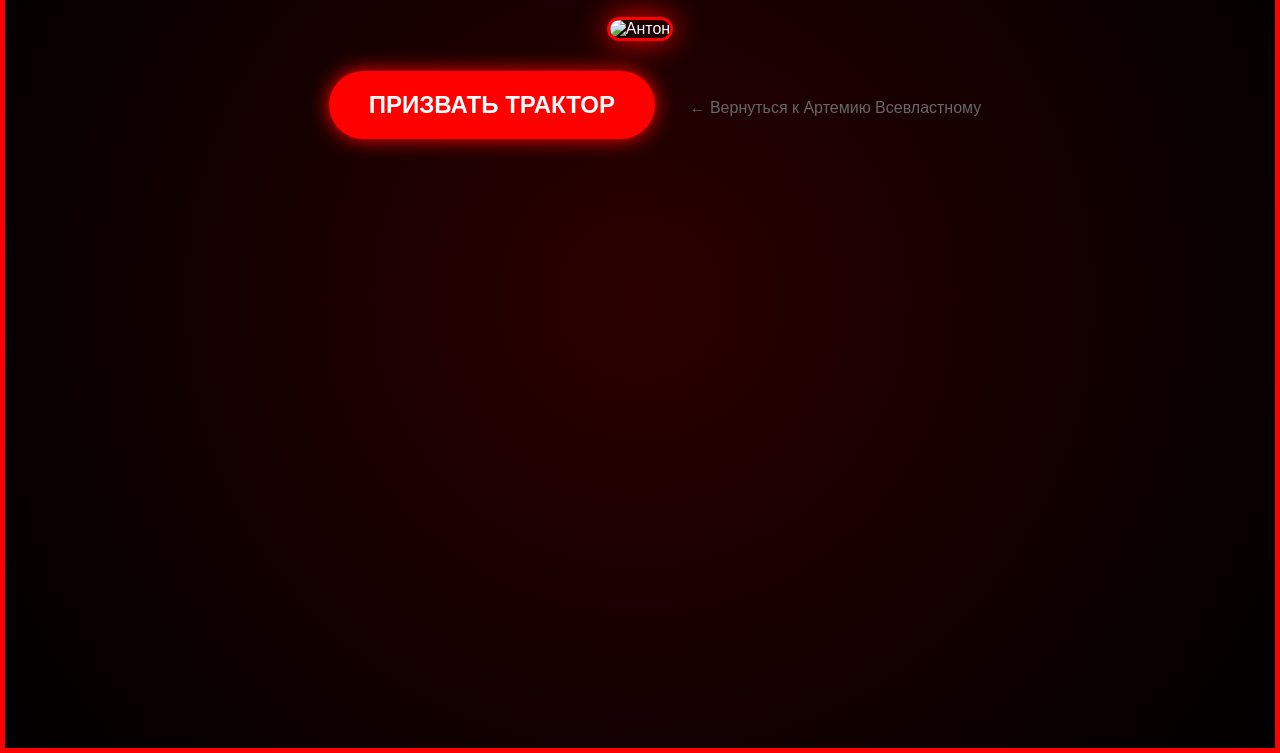
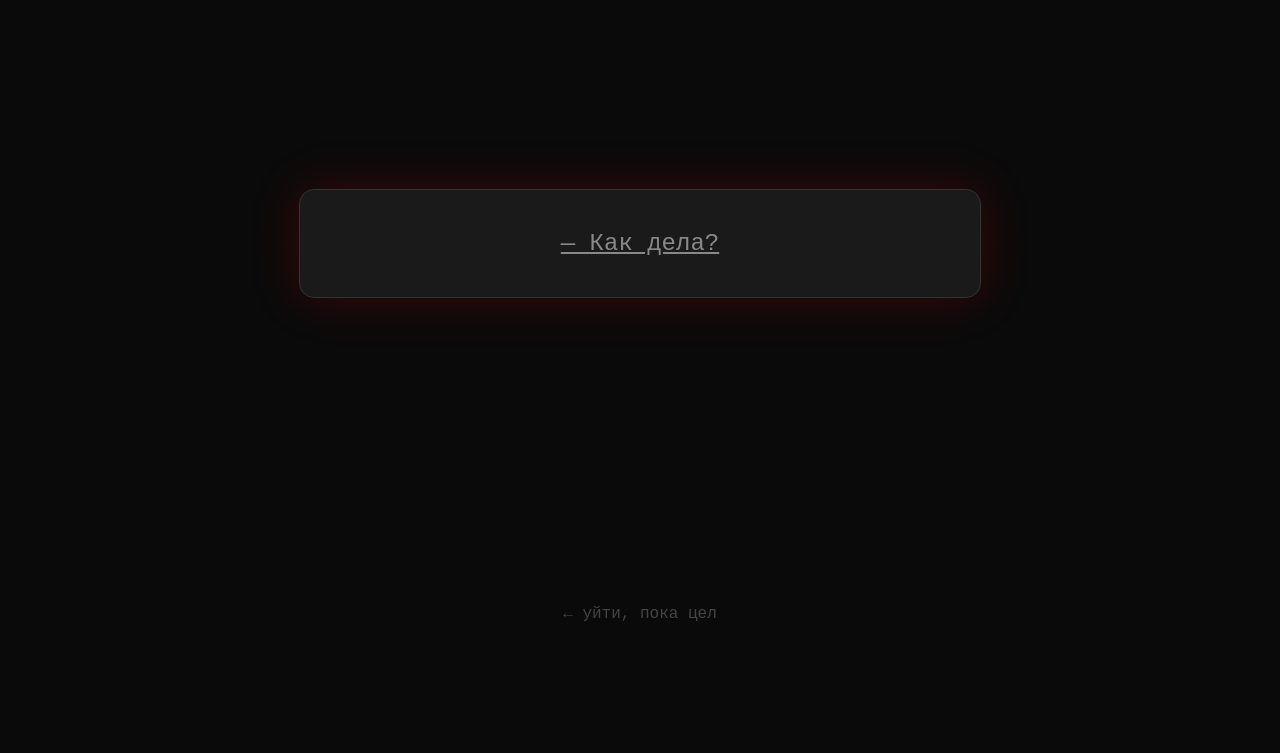
Before and after one commit to horrusavopros-png/my-rofls_megadyrak, a plain HTML site: page anton.html in a window 1280 px wide. Shown: the part 157-910 px from the top of the page. After the commit the page ends 800 px from the top, so only its background shows below. Drawn offline with Linux system fonts and the light colour scheme.

Commit message:
Update anton.html

```diff
--- a/anton.html
+++ b/anton.html
@@ -2,45 +2,107 @@
 <html lang="ru">
 <head>
     <meta charset="UTF-8">
-    <title>ПРАВДА ОБ АНТОНЕ</title>
+    <title>РАЗГОВОР С АНТОНОМ</title>
     <style>
         body {
-            background: radial-gradient(circle, #2b0000 0%, #000000 100%);
-            color: #fff; text-align: center; font-family: sans-serif;
-            padding: 50px; margin: 0; border: 5px solid #ff0000; min-height: 100vh;
+            background: #0a0a0a;
+            color: #fff;
+            text-align: center;
+            font-family: 'Courier New', monospace;
+            margin: 0;
+            display: flex;
+            flex-direction: column;
+            justify-content: center;
+            align-items: center;
+            height: 100vh;
+            overflow: hidden;
         }
-        h1 { color: #ff0000; font-size: 3em; text-shadow: 0 0 15px #ff0000; }
-        .main-img { max-width: 450px; border: 3px solid #ff0000; border-radius: 20px; box-shadow: 0 0 30px #ff0000; }
-        .summon-btn {
-            background: #ff0000; color: white; padding: 20px 40px;
-            font-weight: bold; border: none; border-radius: 50px;
-            cursor: pointer; font-size: 1.5em; margin: 30px; box-shadow: 0 0 20px #ff0000;
+
+        /* Окошко в стиле модерн/минимализм */
+        .chat-window {
+            background: #1a1a1a;
+            border: 1px solid #333;
+            border-radius: 15px;
+            padding: 40px;
+            box-shadow: 0 0 50px rgba(255, 0, 0, 0.2);
+            max-width: 600px;
+            width: 90%;
+            transition: 0.5s;
         }
-        #tractor {
-            display: none; width: 350px; position: fixed;
-            bottom: 20px; right: -500px; z-index: 1000;
-            transition: right 1s ease-out;
+
+        .question {
+            font-size: 1.5em;
+            color: #888;
+            cursor: pointer;
+            transition: 0.3s;
+            text-decoration: underline;
         }
-        .back { margin-top: 50px; display: inline-block; color: #666; text-decoration: none; }
+        .question:hover { color: #fff; text-shadow: 0 0 10px #fff; }
+
+        /* Скрытые элементы разговора */
+        #chigur-zone {
+            display: none; /* Скрыто до клика */
+            margin-top: 20px;
+            animation: fadeIn 1.5s ease-in;
+        }
+
+        @keyframes fadeIn {
+            from { opacity: 0; transform: scale(0.9); }
+            to { opacity: 1; transform: scale(1); }
+        }
+
+        .chigur-img {
+            max-width: 100%;
+            border-radius: 10px;
+            border: 2px solid red;
+            box-shadow: 0 0 20px red;
+            margin-bottom: 20px;
+        }
+
+        .answer {
+            color: red;
+            font-size: 1.8em;
+            font-weight: bold;
+            letter-spacing: 2px;
+            text-shadow: 2px 2px #000;
+        }
+
+        .back { position: absolute; bottom: 20px; color: #444; text-decoration: none; }
     </style>
 </head>
 <body>
-    <h1>АНТОН ЧУГУН НИКОГО НЕ УБИВАЛ!!!!!!!</h1>
-    <!-- ПРОВЕРЬ: если файл на GitHub называется ANTONCHIGYN.jpg, добавь .jpg в src -->
-    <img src="ANTONCHIGYN" alt="Антон" class="main-img">
-    <br>
-    <button class="summon-btn" onclick="summonTractor()">ПРИЗВАТЬ ТРАКТОР</button>
-    <img id="tractor" src="maxresdefault.jpg" alt="Трактор">
+
+    <div class="chat-window">
+        <!-- Кнопка-вопрос -->
+        <div id="ask-btn" class="question" onclick="startTalk()">— Как дела?</div>
+
+        <!-- Появляющаяся зона с Антоном -->
+        <div id="chigur-zone">
+            <img src="ANTONCHIGYN" alt="Антон" class="chigur-img">
+            <div class="answer">А твоё какое дело.... дружок.</div>
+        </div>
+    </div>
+
+    <!-- Трактор и музыка остаются (скрыты) -->
+    <img id="tractor" src="maxresdefault.jpg" style="display:none; width: 200px; position: fixed; bottom: 10px; right: 10px;">
     <audio id="music" src="https://www.myinstants.com"></audio>
-    <a href="index.html" class="back">← Вернуться к Артемию Всевластному</a>
+
+    <a href="index.html" class="back">← уйти, пока цел</a>
+
     <script>
-        function summonTractor() {
-            const tractor = document.getElementById('tractor');
+        function startTalk() {
+            // Прячем вопрос
+            document.getElementById('ask-btn').style.display = 'none';
+
+            // Показываем Антона
+            const zone = document.getElementById('chigur-zone');
+            zone.style.display = 'block';
+
+            // Можно добавить музыку или звук для атмосферы
             const music = document.getElementById('music');
-            tractor.style.display = 'block';
-            setTimeout(() => { tractor.style.right = '10%'; }, 100);
             music.play();
         }
     </script>
+
 </body>
 </html>
```
